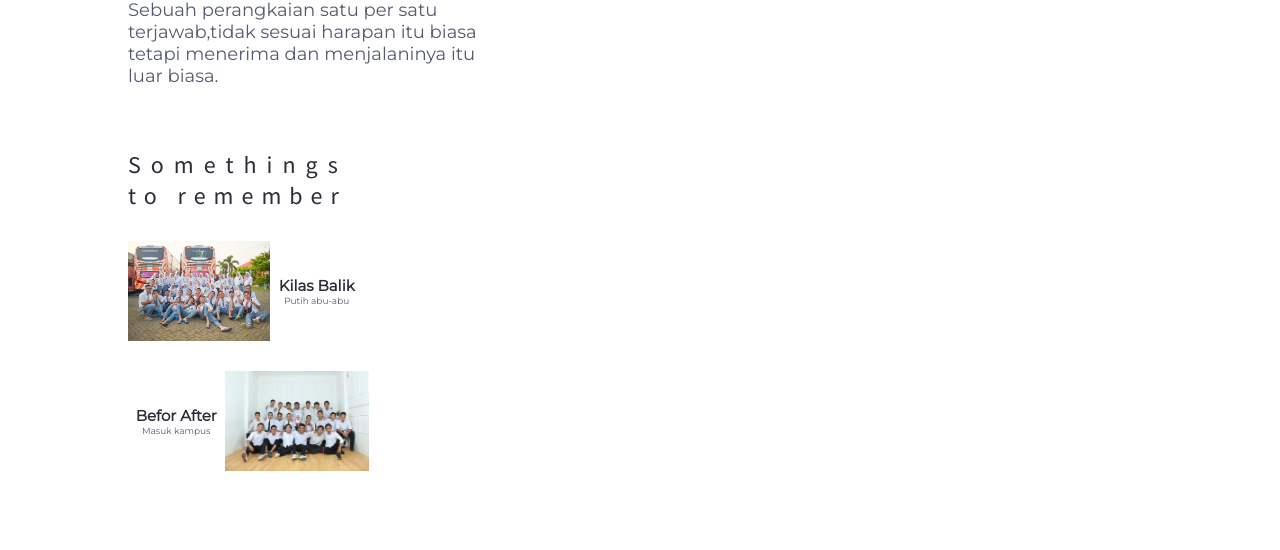
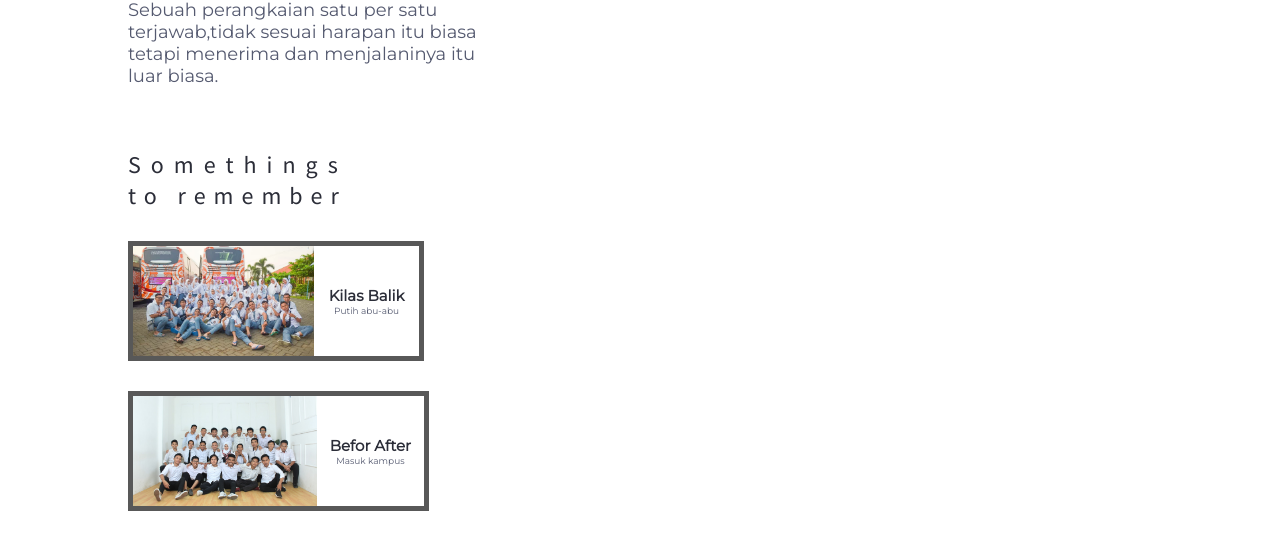
Before and after one commit to rizkysr90/blog, a plain HTML site: page index.html in a window 1280 px wide. Shown: the part 166-716 px from the top of the page. Drawn offline with Linux system fonts and the light colour scheme.

Commit message:
fix width

```diff
--- a/index.html
+++ b/index.html
@@ -29,17 +29,18 @@
             <div class = "text-style">
                 <h2 class = "first-row typo-notes">Somethings</h2>
                 <h2 class = "typo-notes second-row"> to remember</h2>
+
             </div>
             <div class ="art-container">
                 <a href = "#" class = "sideinfo">
-                    <img class = "photo-horizontal-1" src ="img/post1.jpg">
+                    <div class = "photo-horizontal-1 size-img"></div>
                     <div class ="side-text">
                         <h3>Kilas Balik</h4>
                         <span>Putih abu-abu</span>
                     </div>
                 </a>
                 <a href = "#" class = "sideinfo position1 position-content">
-                   <img class = "photo-horizontal-3" src ="img/post2.jpg">
+                   <div class = "photo-horizontal-3 size-img"></div>
                    <div class ="side-text order1">
                         <h3>Befor After</h4>
                         <span>Masuk kampus</span>
--- a/style.css
+++ b/style.css
@@ -62,14 +62,21 @@ main {
     position: relative;
 
 }
+.size-img {
+    width: 200px;
+    height: 100%;
 
+
+}
 .art-container .photo-horizontal-1 {
-    width: 60%;
-    height: 100px;
+
+    background: black url(img/post1.jpg) center no-repeat;
+    background-size: cover;
+
 }
 .art-container .photo-horizontal-3 {
-    width: 60%;
-    height: 100px;
+    background: black url(img/post2.jpg) center no-repeat;
+    background-size: cover;
 }
 .position1 {
     position: absolute;
@@ -77,7 +84,7 @@ main {
 }
 .position-content {
     position: absolute;
-    margin-top: 20px;
+    margin-top: 40px;
 }
 .position2 {
     top: 220px;
@@ -86,14 +93,15 @@ main {
 .sideinfo {
     display: flex;
     flex-direction: row;
-    height: 100px;
+    height: 120px;
+    border: 5px solid rgba(18, 18, 18, 70%);
 }
 .side-text {
     display: flex;
     flex-direction: column;
     justify-content: center;
     width: 40%;
-    height: 100px;
+    height: 100%;
     font-family:'Montserrat', Arial, Helvetica, sans-serif;
     color: #555a70;
     padding: 5px;
@@ -166,10 +174,3 @@ h1,h2,h3 {
 .content .second-row {
     letter-spacing: 8px;
 }
-.notes a {
-    color: #555a70;
-}
-
-.notes li:nth-child(2) {
-    margin-top: 10px;
-}
```
